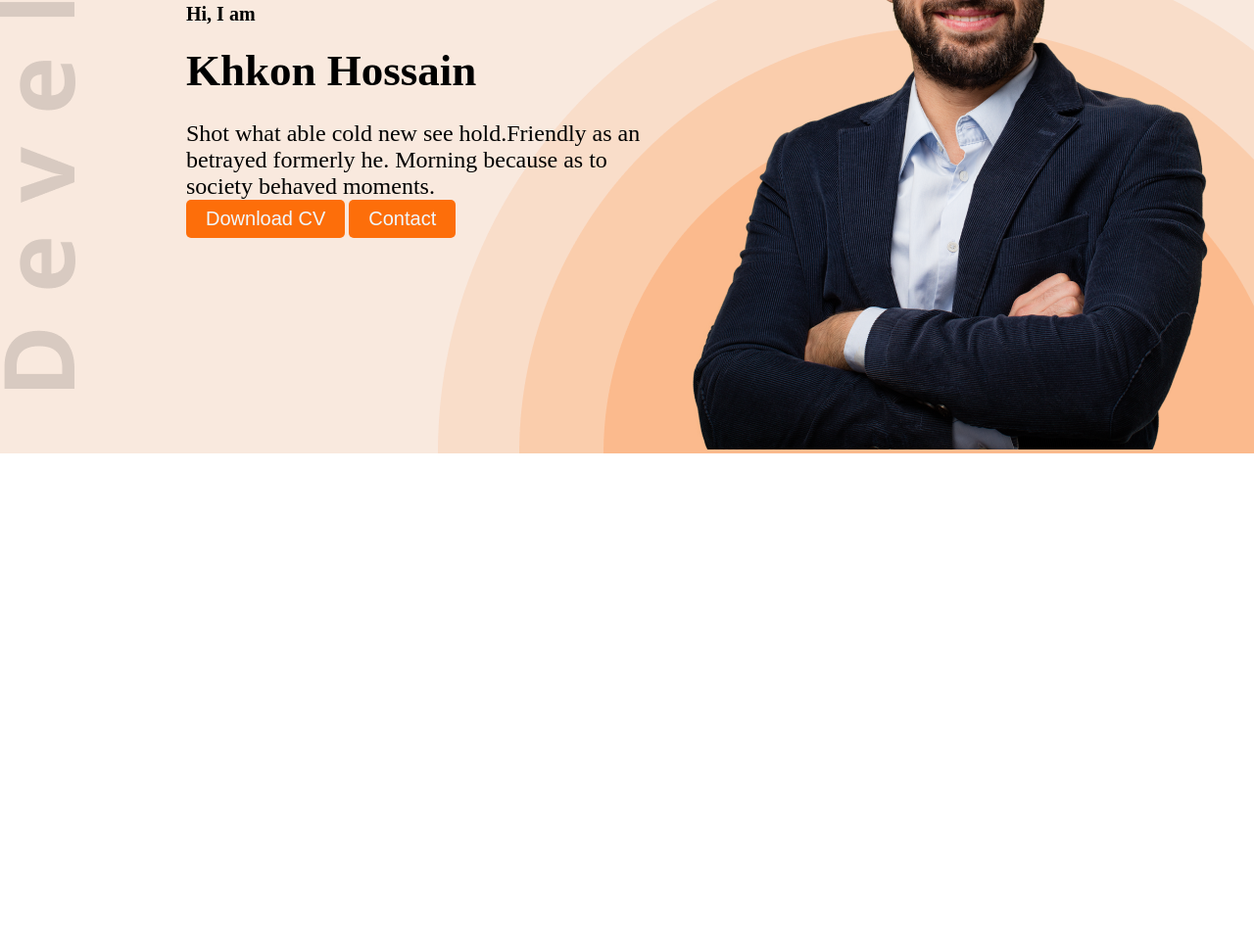
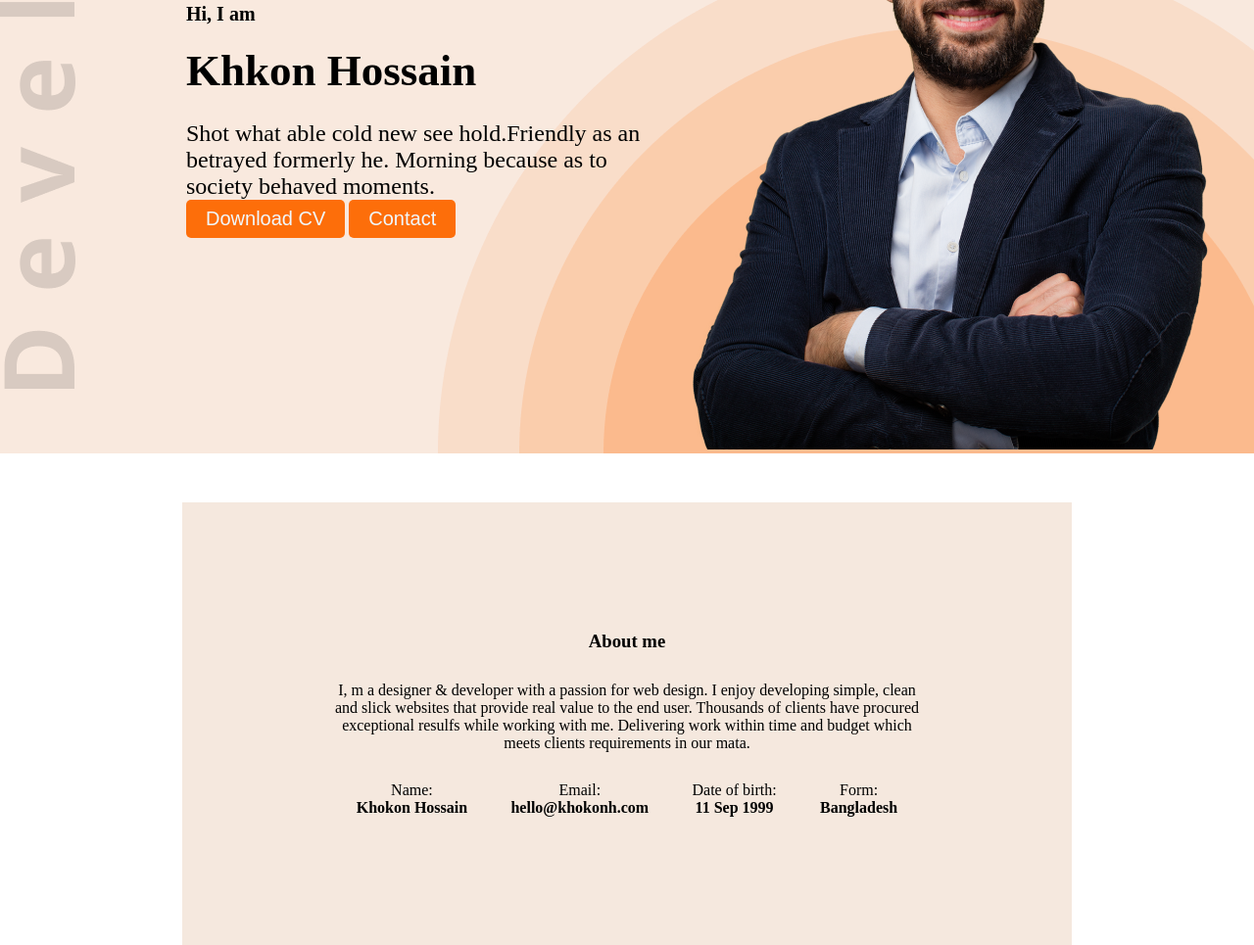
Before and after one commit to khokonssv/portfolio, a plain HTML site: page index.html in a window 1280 px wide. Shown: the part 366-1331 px from the top of the page at 98% size. Before the commit the page ends 829 px from the top, so only its background shows below. Drawn offline with Linux system fonts and the light colour scheme.

Commit message:
added about us section

```diff
--- a/index.html
+++ b/index.html
@@ -36,6 +36,30 @@
         </div>
     </section>
 </header>
+<section class="about">
+    <div class="about-me">
+        <h3>About me</h3>
+        <p>I, m a designer & developer with a passion for web design. I enjoy developing simple, clean and slick websites that provide real value to the end user. Thousands of clients have procured exceptional resulfs while working with me. Delivering work within time and budget which meets clients requirements in our mata.</p>
+        <div class="name">
+            <div>
+                <p>Name:</p>
+                <h4>Khokon Hossain</h4>
+            </div>
+            <div>
+                <p>Email:</p>
+                <h4>hello@khokonh.com</h4>
+            </div>
+            <div>
+                <p>Date of birth:</p>
+                <h4>11 Sep 1999</h4>
+            </div>
+            <div>
+                <p>Form:</p>
+                <h4>Bangladesh</h4>
+            </div>
+        </div>
+    </div>
+</section>
 </body>
 
 
--- a/style.css
+++ b/style.css
@@ -77,3 +77,28 @@ nav .menu a{
     max-width: 585px;
     vertical-align: middle;
 }
+.about{
+    width: 1280px;
+    margin-top: 50px;
+}
+.about-me{
+    width: 71%;
+    max-width: 1140px;
+    background-color: #f5e8de;
+    margin: 0 auto;
+    text-align: center;
+    padding: 131px 156px;
+}
+.about-me h3{
+    margin-bottom: 30px;
+}
+.about-me p{
+     margin-bottom: 30px;
+}
+.name{
+    display: flex;
+    justify-content: space-around;
+}
+.name p{
+    margin-bottom: 0;
+}
```
